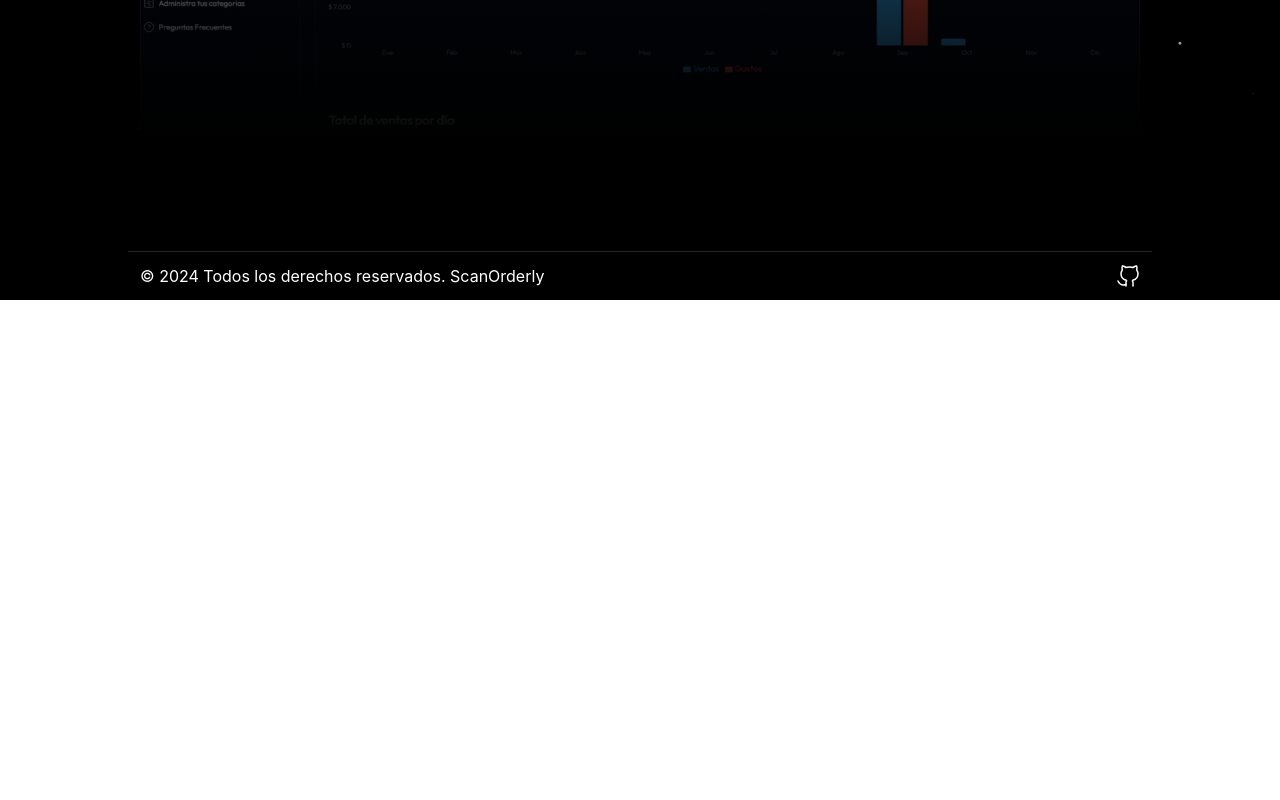
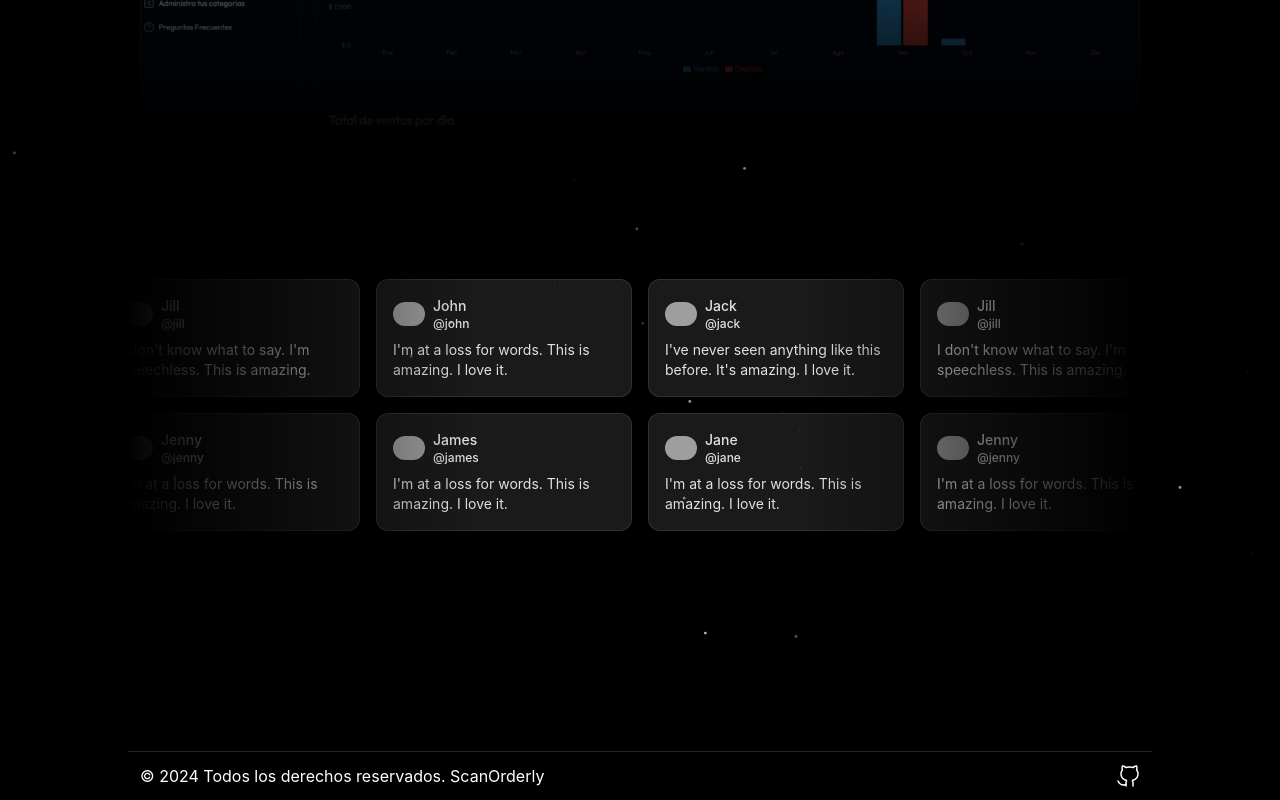
Before and after one commit to Srossiprieto/ScanOrderly, a React (Vite) app: page / in a window 1280 px wide. Shown: the part 905-1705 px from the top of the page. Before the commit the page ends 1205 px from the top, so only its background shows below. Built offline with nearby package versions, Linux system fonts and the light colour scheme; grey boxes are pictures that could not be loaded.

Commit message:
feat: marquee

```diff
--- /dev/null
+++ b/src/components/Marquee/Marquee.tsx
@@ -0,0 +1,99 @@
+import { cn } from "@/lib/utils";
+import Marquee from "../Ui/marquee";
+
+
+const reviews = [
+  {
+    name: "Jack",
+    username: "@jack",
+    body: "I've never seen anything like this before. It's amazing. I love it.",
+    img: "https://avatar.vercel.sh/jack",
+  },
+  {
+    name: "Jill",
+    username: "@jill",
+    body: "I don't know what to say. I'm speechless. This is amazing.",
+    img: "https://avatar.vercel.sh/jill",
+  },
+  {
+    name: "John",
+    username: "@john",
+    body: "I'm at a loss for words. This is amazing. I love it.",
+    img: "https://avatar.vercel.sh/john",
+  },
+  {
+    name: "Jane",
+    username: "@jane",
+    body: "I'm at a loss for words. This is amazing. I love it.",
+    img: "https://avatar.vercel.sh/jane",
+  },
+  {
+    name: "Jenny",
+    username: "@jenny",
+    body: "I'm at a loss for words. This is amazing. I love it.",
+    img: "https://avatar.vercel.sh/jenny",
+  },
+  {
+    name: "James",
+    username: "@james",
+    body: "I'm at a loss for words. This is amazing. I love it.",
+    img: "https://avatar.vercel.sh/james",
+  },
+];
+
+const firstRow = reviews.slice(0, reviews.length / 2);
+const secondRow = reviews.slice(reviews.length / 2);
+
+const ReviewCard = ({
+  img,
+  name,
+  username,
+  body,
+}: {
+  img: string;
+  name: string;
+  username: string;
+  body: string;
+}) => {
+  return (
+    <figure
+      className={cn(
+        "relative w-64 cursor-pointer overflow-hidden rounded-xl border p-4",
+        // light styles
+        // "border-gray-950/[.1] bg-gray-950/[.01] hover:bg-gray-950/[.05]",
+        // dark styles
+        "border-gray-50/[.1] bg-gray-50/[.10] hover:bg-gray-50/[.15]",
+      )}
+    >
+      <div className="flex flex-row items-center gap-2">
+        <img className="rounded-full" width="32" height="32" alt="" src={img} />
+        <div className="flex flex-col">
+          <figcaption className="text-sm font-medium dark:text-white">
+            {name}
+          </figcaption>
+          <p className="text-xs font-medium dark:text-white/40">{username}</p>
+        </div>
+      </div>
+      <blockquote className="mt-2 text-sm">{body}</blockquote>
+    </figure>
+  );
+};
+
+export function MarqueeDemo() {
+  return (
+    <div className="relative flex h-[500px] w-full flex-col items-center justify-center overflow-hidden rounded-lg bg-background md:shadow-xl">
+      <Marquee pauseOnHover className="[--duration:20s]">
+        {firstRow.map((review) => (
+          <ReviewCard key={review.username} {...review} />
+        ))}
+      </Marquee>
+      <Marquee reverse pauseOnHover className="[--duration:20s]">
+        {secondRow.map((review) => (
+          <ReviewCard key={review.username} {...review} />
+        ))}
+      </Marquee>
+      <div className="pointer-events-none absolute inset-y-0 left-0 w-1/3 bg-gradient-to-r from-black "></div>
+      <div className="pointer-events-none absolute inset-y-0 right-0 w-1/3 bg-gradient-to-l from-black"></div>
+    </div>
+  );
+}
--- /dev/null
+++ b/src/components/Marquee/MarqueeVertical.tsx
@@ -0,0 +1,87 @@
+import { cn } from "@/lib/utils";
+import Marquee from "../Ui/marquee";
+
+const reviews = [
+  {
+    name: "Jack",
+    username: "@jack",
+    body: "I've never seen anything like this before. It's amazing. I love it.",
+    img: "https://avatar.vercel.sh/jack",
+  },
+  {
+    name: "Jill",
+    username: "@jill",
+    body: "I don't know what to say. I'm speechless. This is amazing.",
+    img: "https://avatar.vercel.sh/jill",
+  },
+  {
+    name: "John",
+    username: "@john",
+    body: "I'm at a loss for words. This is amazing. I love it.",
+    img: "https://avatar.vercel.sh/john",
+  },
+];
+
+const firstRow = reviews.slice(0, reviews.length / 2);
+const secondRow = reviews.slice(reviews.length / 2);
+
+const ReviewCard = ({
+  img,
+  name,
+  username,
+  body,
+}: {
+  img: string;
+  name: string;
+  username: string;
+  body: string;
+}) => {
+  return (
+    <figure
+      className={cn(
+        "relative h-40 w-36 cursor-pointer overflow-hidden rounded-xl border p-4",
+        // light styles
+        "border-gray-950/[.1] bg-gray-950/[.01] hover:bg-gray-950/[.05]",
+        // dark styles
+        "dark:border-gray-50/[.1] dark:bg-gray-50/[.10] dark:hover:bg-gray-50/[.15]"
+      )}
+    >
+      <div className="flex flex-row items-center gap-2">
+        <img className="rounded-full" width="32" height="32" alt="" src={img} />
+        <div className="flex flex-col">
+          <figcaption className="text-sm font-medium dark:text-white">
+            {name}
+          </figcaption>
+          <p className="text-xs font-medium dark:text-white/40">{username}</p>
+        </div>
+      </div>
+      <blockquote className="mt-2 text-sm">{body}</blockquote>
+    </figure>
+  );
+};
+
+export function MarqueeDemoVertical() {
+  return (
+    <>
+   <div className="relative flex h-[500px] w-full flex-row items-center justify-center overflow-hidden rounded-lg bg-black md:hidden">
+  <Marquee pauseOnHover vertical className="[--duration:20s]">
+    {firstRow.map((review) => (
+        <ReviewCard key={review.username} {...review} />
+    ))}
+  </Marquee>
+  <Marquee reverse pauseOnHover vertical className="[--duration:20s]">
+    {secondRow.map((review) => (
+        <ReviewCard key={review.username} {...review} />
+    ))}
+  </Marquee>
+
+  {/* Gradiente superior */}
+  <div className="absolute inset-x-0 top-0 h-24 bg-gradient-to-b from-black to-transparent pointer-events-none"></div>
+
+
+  <div className="absolute inset-x-0 bottom-0 h-24 bg-gradient-to-t from-black to-transparent pointer-events-none"></div>
+</div>
+
+    </>
+  );
+}
--- /dev/null
+++ b/src/components/Ui/marquee.tsx
@@ -0,0 +1,51 @@
+import { cn } from "@/lib/utils";
+
+interface MarqueeProps {
+  className?: string;
+  reverse?: boolean;
+  pauseOnHover?: boolean;
+  children?: React.ReactNode;
+  vertical?: boolean;
+  repeat?: number;
+  [key: string]: unknown;
+}
+
+export default function Marquee({
+  className,
+  reverse,
+  pauseOnHover = false,
+  children,
+  vertical = false,
+  repeat = 4,
+  ...props
+}: MarqueeProps) {
+  return (
+    <div
+      {...props}
+      className={cn(
+        "group flex overflow-hidden p-2 [--duration:40s] [--gap:1rem] [gap:var(--gap)]",
+        {
+          "flex-row": !vertical,
+          "flex-col": vertical,
+        },
+        className,
+      )}
+    >
+      {Array(repeat)
+        .fill(0)
+        .map((_, i) => (
+          <div
+            key={i}
+            className={cn("flex shrink-0 justify-around [gap:var(--gap)]", {
+              "animate-marquee flex-row": !vertical,
+              "animate-marquee-vertical flex-col": vertical,
+              "group-hover:[animation-play-state:paused]": pauseOnHover,
+              "[animation-direction:reverse]": reverse,
+            })}
+          >
+            {children}
+          </div>
+        ))}
+    </div>
+  );
+}
--- a/src/pages/home/Home.tsx
+++ b/src/pages/home/Home.tsx
@@ -3,6 +3,8 @@
 import { AnimatedShinyTextDemo } from "@/components/Ui/ButtonHomeShiny/ButtonShiny";
 import { ParticlesDemo } from "@/components/Ui/BgParticles/BgParticles";
 import SoftwareCardHome from "@/components/SoftwareCardHome/SoftwareCardHome";
+import { MarqueeDemoVertical } from "@/components/Marquee/MarqueeVertical";
+import { MarqueeDemo } from "@/components/Marquee/Marquee";
 
 function Home() {
   return (
@@ -31,6 +33,13 @@
             <SoftwareCardHome />
           </div>
         </div>
+          <div className="hidden  md:flex max-w-screen-lg">
+          <MarqueeDemo />
+          </div>
+
+          <MarqueeDemoVertical />
+
+
       </ParticlesDemo>
     </>
   );
--- a/tailwind.config.js
+++ b/tailwind.config.js
@@ -12,7 +12,9 @@
   		colors: {},
   		animation: {
   			'shiny-text': 'shiny-text 8s infinite',
-  			'border-beam': 'border-beam calc(var(--duration)*1s) infinite linear'
+  			'border-beam': 'border-beam calc(var(--duration)*1s) infinite linear',
+  			marquee: 'marquee var(--duration) infinite linear',
+  			'marquee-vertical': 'marquee-vertical var(--duration) linear infinite'
   		},
   		keyframes: {
   			'shiny-text': {
@@ -27,6 +29,22 @@
   				'100%': {
   					'offset-distance': '100%'
   				}
+  			},
+  			marquee: {
+  				from: {
+  					transform: 'translateX(0)'
+  				},
+  				to: {
+  					transform: 'translateX(calc(-100% - var(--gap)))'
+  				}
+  			},
+  			'marquee-vertical': {
+  				from: {
+  					transform: 'translateY(0)'
+  				},
+  				to: {
+  					transform: 'translateY(calc(-100% - var(--gap)))'
+  				}
   			}
   		}
   	}
```
